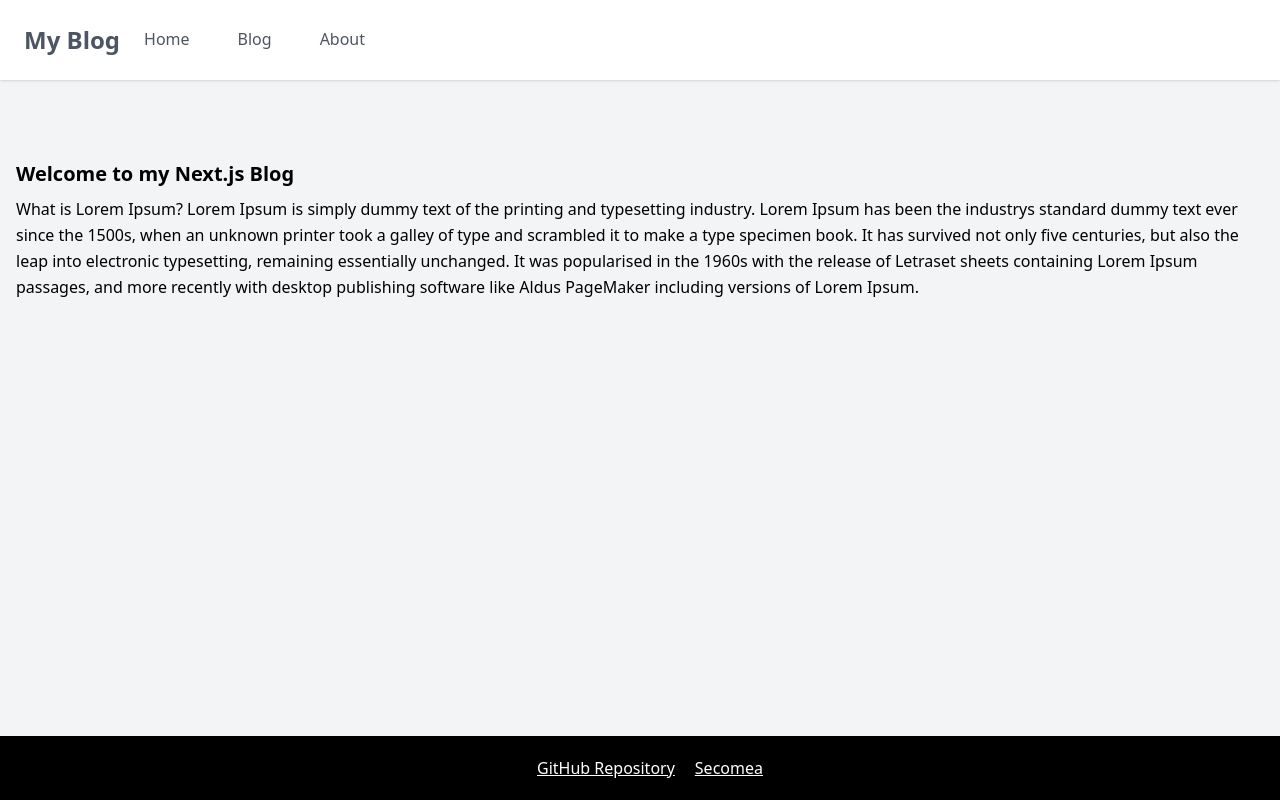
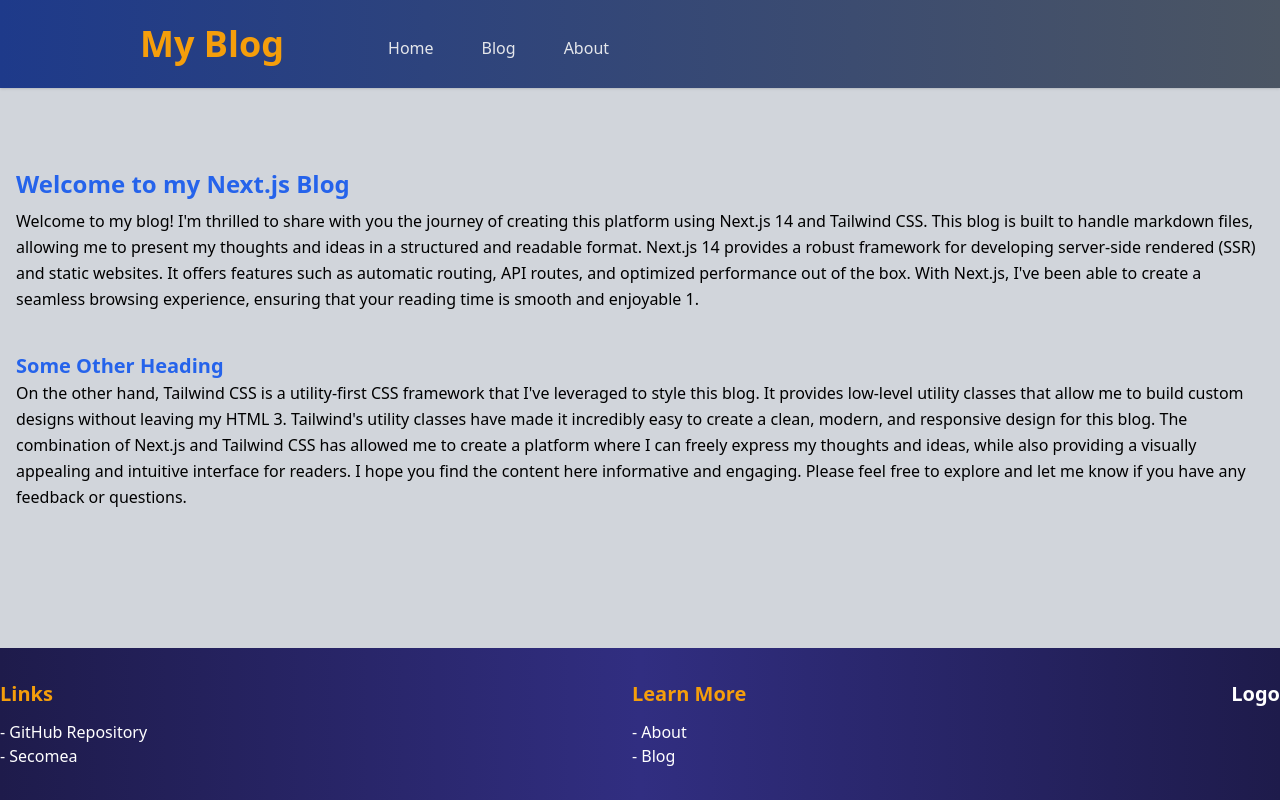
Before and after one commit to xlrflars/nextjs-mdx-blog, a Next.js app: page / in a window 1280 px wide. Built offline with nearby package versions, Linux system fonts and the light colour scheme.

Commit message:
changes to the footer

```diff
--- a/app/about/page.tsx
+++ b/app/about/page.tsx
@@ -9,7 +9,7 @@ export default async function About() {
     <div >
 
         <div className="container mx-auto p-4">
-        <h1 className="text-xl font-bold mb-2">Welcome to my About Page</h1>
+        <h1 className="text-3xl text-blue-600 dark:text-amber-500 font-bold mb-2">Welcome to my About Page</h1>
             <p className="mt-2 leading-relaxed justify-start mb-2">
                 This blog was created with the help of a nextjs guide,
                 the goal was to create a static Nextjs blog that would
@@ -19,7 +19,7 @@ export default async function About() {
                 having a place to show what ive learned.
             </p>
 
-        <h3 className="font-medium mt-10 mb-2">Amazing Sub Title</h3>
+        <h3 className="font-medium mt-10 mb-2 text-blue-600 dark:text-amber-500">Amazing Sub Title</h3>
             <p className="mt-2 leading-relaxed justify-start mb-">
                 Some Kind Of Super Nice ready Information, clearly super interesting.
                 Basically this again but different. Also Very Nice.Some Kind Of Super
--- a/app/blog/page.tsx
+++ b/app/blog/page.tsx
@@ -16,7 +16,7 @@ export default async function Blogs() {
     //Display all posts
     return (
         <div className="max-w-md mx-auto bg-white dark:bg-gray-700 shadow-lg rounded-lg overflow-hidden md:max-w-2xl m-4">
-            <p className="text-blue-800 dark:text-blue-400 p-4 font-bold">Latest Blog Posts</p>
+            <p className="text-blue-800 dark:text-amber-500 p-4 text-2xl font-bold">Latest Blog Posts</p>
 
             <ul className="border-t border-b border-gray-200 divide-y">
                 {blogs.map((blog) => {
@@ -24,7 +24,7 @@ export default async function Blogs() {
                         <li key={blog.id} className="py-4 px-6">
 
                             <Link prefetch={false} href={`../blog/${blog.id}`}>
-                                <a className="text-gray-900 dark:text-gray-300 hover:underline font-bold text-sm">{blog.title}</a>
+                                <a className="text-gray-900 dark:text-gray-300 hover:text-amber-600 dark:hover:text-amber-300 font-bold text-sm">{blog.title}</a>
                                 <span className="block text-gray-500 text-sm mt-1">
                                     {blog.date.toLocaleDateString()}
                                 </span>
--- a/app/layout.tsx
+++ b/app/layout.tsx
@@ -14,55 +14,92 @@ export default function RootLayout({
 }) {
  return (
     <html lang="en" className="h-full">
-      <body className="bg-gray-100 dark:bg-gray-800 text-black dark:text-white min-h-full flex flex-col">
+      <body className="bg-gray-300 dark:bg-gray-800 text-black dark:text-white min-h-full flex flex-col">
 
-        <nav className="bg-white dark:bg-gray-600 shadow">
+        <nav className="bg-gradient-to-r from-blue-900 to-gray-600 dark:bg-gray-600 shadow">
 
 
 
-        <div className="container flex items-center justify-start p-6 mx-auto text-gray-600 dark:text-gray-100 capitalize">
-          <h1 className="text-2xl font-bold justify-content-left ">
+        <div className="container flex justify-start p-6 text-gray-200 dark:text-gray-100 ">
+          <div className="flex px-20 ml-9">
+          <h1 className="text-4xl font-bold text-amber-500 ">
             My Blog
           </h1>
+          </div>
 
-
-          <Link href={"/"} className="border-b-2 border-transparent hover:text-gray-800 dark:hover:text-gray-100 hover:border-blue-500 mx-1.5 sm:mx-6">
+          <div className="flex mt-3">
+          <Link href={"/"} className="border-b-2 border-transparent hover:text-gray-200 dark:hover:text-gray-100 hover:border-blue-500 mx-1.5 sm:mx-6">
             Home
           </Link>
-          <Link href={"/blog"} className="border-b-2 border-transparent hover:text-gray-800 dark:hover:text-gray-100 hover:border-blue-500 mx-1.5 sm:mx-6">
+          <Link href={"/blog"} className="border-b-2 border-transparent hover:text-gray-200 dark:hover:text-gray-100 hover:border-blue-500 mx-1.5 sm:mx-6">
             Blog
           </Link>
 
-          <Link href={"/about"} className="border-b-2 border-transparent hover:text-gray-800 dark:hover:text-gray-100 hover:border-blue-500 mx-1.5 sm:mx-6">
+          <Link href={"/about"} className="border-b-2 border-transparent hover:text-gray-200 dark:hover:text-gray-100 hover:border-blue-500 mx-1.5 sm:mx-6">
             About
           </Link>
+          </div>
+
+
 
 
           </div>
         </nav>
 
         <div className="flex flex-col flex-1">
-          <main className="ml-30 mt-16 flex-1">{children}</main>
+          <main className=" mt-16 mb-20 flex-1">{children}</main>
 
-          <footer className="bg-black text-white py-5">
+          <footer className="bg-gradient-to-r from-indigo-950 via-indigo-900 to-indigo-950 text-white py-8">
+            <div className="container mx-auto px2">
+              <div className="flex justify-between">
+                <div>
+                  <h2 className="text-xl font-bold mb-3 text-amber-500">
+                    Links
+                  </h2>
+                  <ul>
+                    <li>
+                    <Link href={"https://github.com/xlrflars/nextjs-mdx-blog"} target="_blank" className="hover:text-blue-300">
+                      - GitHub Repository
+                    </Link>
+                    </li>
+                    <li>
+                    <Link href={"https://www.secomea.com/"} target="_blank" className="hover:text-blue-300">
+                      - Secomea
+                    </Link>
+                    </li>
+                  </ul>
+                </div>
 
-          <ul className="flex flex-row justify-center">
-            <li className="mx-5">
-            <Link href={"https://github.com/xlrflars/nextjs-mdx-blog"} target="_blank" className="underline hover:text-blue-300">
-            GitHub Repository
-            </Link>
-            </li>
-            <li>
-            <Link href={"https://www.secomea.com/"} target="_blank" className="underline hover:text-blue-300">
-            Secomea
-            </Link>
-            </li>
+                <div>
+                  <h2 className="text-xl font-bold mb-3 text-amber-500">
+                    Learn More
+                  </h2>
+                  <ul>
+                    <li>
+                    <Link href={"/about"}  className="hover:text-blue-300">
+                      - About
+                    </Link>
+                    </li>
+                    <li>
+                    <Link href={"/blog"} className="hover:text-blue-300">
+                      - Blog
+                    </Link>
+                    </li>
+                  </ul>
+                </div>
 
-            <li>
 
-            </li>
+                <div>
+                  <h2 className="text-xl font-bold mb-3">
+                    Logo
+                  </h2>
 
-          </ul>
+                </div>
+
+              </div>
+
+            </div>
+
         </footer>
         </div>
 
--- a/app/page.tsx
+++ b/app/page.tsx
@@ -3,20 +3,33 @@ import Image from "next/image";
 export default function Home() {
   return (
     <div className="container mx-auto p-4">
-      <h2 className="text-xl font-bold">Welcome to my Next.js Blog</h2>
-      <p className="mt-2 leading-relaxed justify-start mb-">
+      <h2 className="text-2xl font-bold text-blue-600 dark:text-amber-500">Welcome to my Next.js Blog</h2>
+      <p className="mt-2 leading-relaxed  mb-10">
 
-        What is Lorem Ipsum?
-        Lorem Ipsum is simply dummy text of the printing and typesetting industry.
-        Lorem Ipsum has been the industrys standard dummy text ever since the 1500s,
-        when an unknown printer took a galley of type and scrambled it to make a type
-        specimen book. It has survived not only five centuries, but also the leap into
-        electronic typesetting, remaining essentially unchanged. It was popularised in
-        the 1960s with the release of Letraset sheets containing Lorem Ipsum passages,
-        and more recently with desktop publishing software like Aldus PageMaker including
-        versions of Lorem Ipsum.
+      Welcome to my blog! I'm thrilled to share with you the journey of
+      creating this platform using Next.js 14 and Tailwind CSS. This blog
+      is built to handle markdown files, allowing me to present my thoughts
+      and ideas in a structured and readable format. Next.js 14 provides a robust
+      framework for developing server-side rendered (SSR) and static websites.
+      It offers features such as automatic routing,
+      API routes, and optimized performance out of the box. With Next.js, I've been
+       able to create a seamless browsing experience, ensuring that your reading time
+       is smooth and enjoyable 1.
+       <h3 className="text-xl font-bold mt-10 text-blue-600 dark:text-amber-500">  Some Other Heading</h3>
+      On the other hand, Tailwind CSS is a utility-first CSS framework that I've
+      leveraged to style this blog. It provides low-level utility classes that allow
+      me to build custom designs without leaving my HTML 3. Tailwind's utility classes
+      have made it incredibly easy to create a clean, modern, and responsive design for
+       this blog.
+
+      The combination of Next.js and Tailwind CSS has allowed me to create a platform
+      where I can freely express my thoughts and ideas, while also providing a visually
+      appealing and intuitive interface for readers. I hope you find the content here
+      informative and engaging. Please feel free to explore and let me know if you have
+      any feedback or questions.
 
       </p>
+
     </div>
   );
 }
```
Also changed, not shown: app/globals.css (line endings or trailing spaces).
